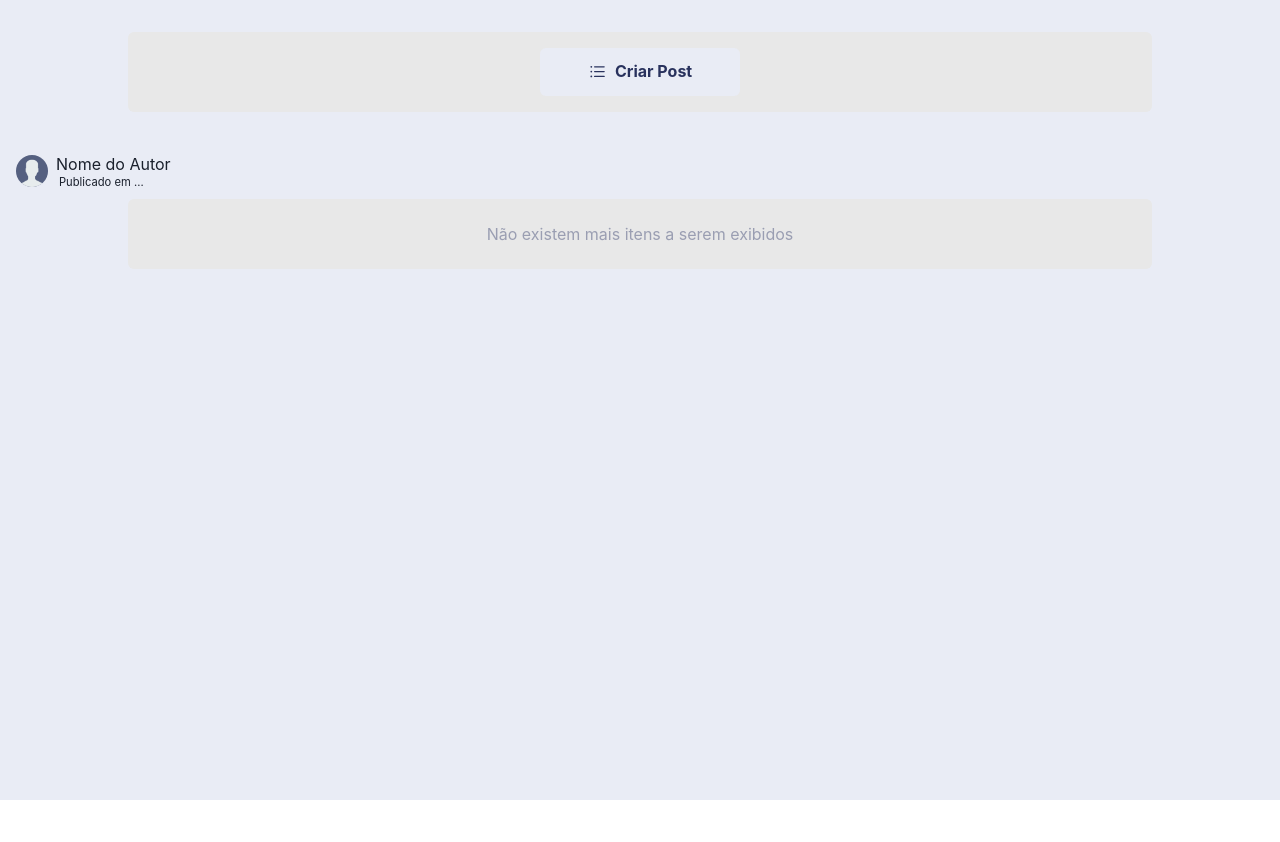
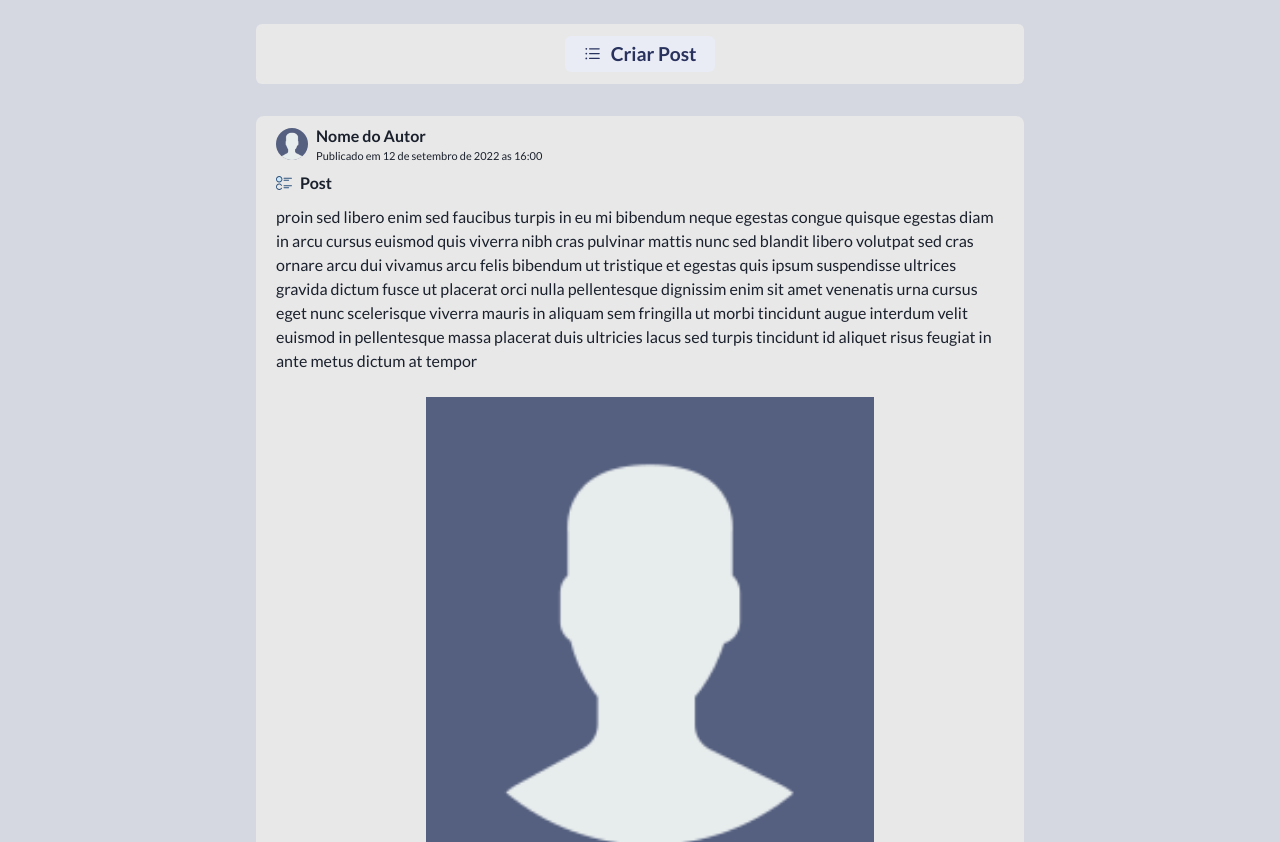
Before and after one commit to ricciardi305/test-feed-social, a React (Vite) app in the folder feed/: page / in a window 1280 px wide. Shown: the top 842 px of the page. Before the commit the page ends 800 px from the top, so only its background shows below. Built offline with nearby package versions, Linux system fonts and the light colour scheme.

Commit message:
post card

```diff
--- a/feed/index.html
+++ b/feed/index.html
@@ -2,9 +2,14 @@
 <html lang="en">
 	<head>
 		<meta charset="UTF-8" />
+		<link rel="preconnect" href="https://fonts.googleapis.com" />
+		<link rel="preconnect" href="https://fonts.gstatic.com" crossorigin />
+		<link
+			href="https://fonts.googleapis.com/css2?family=Lato:wght@400;700&display=swap"
+			rel="stylesheet" />
 		<link rel="icon" type="image/svg+xml" href="/vite.svg" />
 		<meta name="viewport" content="width=device-width, initial-scale=1.0" />
-    <title>Vite + React + TS</title>
+		<title>Teste Feed LinkLei</title>
 	</head>
 	<body>
 		<div id="root"></div>
--- a/feed/src/App.tsx
+++ b/feed/src/App.tsx
@@ -6,14 +6,17 @@ import { PostCard } from './components/PostCard';
 function App() {
 	return (
 		<VStack
-			bgColor={'#E9ECF5'}
+			bgColor={'#d5d8e1'}
 			w='100%'
-			h='100vh'
+			h='100%'
+			minH={'100vh'}
 			alignItems={'center'}
 			justifyContent={'flex-start'}
-			px={4}>
+			px={4}
+			pb={8}
+			fontFamily='Lato, sans-serif'>
 			<FeedHeader />
-			<PostCard />
+			<PostCard /><PostCard /><PostCard /><PostCard /><PostCard /><PostCard /><PostCard />
 			<FeedFooter />
 		</VStack>
 	);
--- a/feed/src/components/FeedFooter/index.tsx
+++ b/feed/src/components/FeedFooter/index.tsx
@@ -5,12 +5,12 @@ export function FeedFooter() {
 		<HStack
 			h={'70px'}
 			w='full'
-			maxW={'1024px'}
+			maxW={'768px'}
 			bgColor='#E8E8E8'
 			justifyContent={'center'}
 			borderRadius={6}
-            my={0} mx={8}>
-			<Text fontSize={"1rem"} color='#9A9EB2' textAlign={"center"}>
+			mx={8}>
+			<Text fontSize={'1rem'} color='#9A9EB2' textAlign={'center'}>
 				Não existem mais itens a serem exibidos
 			</Text>
 		</HStack>
--- a/feed/src/components/FeedHeader/index.tsx
+++ b/feed/src/components/FeedHeader/index.tsx
@@ -5,22 +5,22 @@ import { ListBullets } from 'phosphor-react';
 export function FeedHeader() {
 	return (
 		<HStack
-			h={'80px'}
+			h={'60px'}
 			w='full'
-			maxW={'1024px'}
+			maxW={'768px'}
 			bgColor='#E8E8E8'
 			justifyContent={'center'}
 			borderRadius={6}
-			my={8}>
+			my={6}>
 			<Button
-				leftIcon={<ListBullets color='#29325D' size={"1.2rem"} />}
+				leftIcon={<ListBullets color='#29325D' size={'1.2rem'} />}
 				color='#29325D'
 				bgColor={'#E9ECF5'}
 				fontWeight='bold'
-				fontSize={"1rem"}
-				_hover={{ transform: 'scale(1.1)' }}
+				fontSize={'1.2rem'}
+				_hover={{ transform: 'scale(1.1)', bgColor: '#d5d8e1' }}
 				h='60%'
-				w={200}>
+				w={"150px"}>
 				Criar Post
 			</Button>
 		</HStack>
--- a/feed/src/components/PostCard/index.tsx
+++ b/feed/src/components/PostCard/index.tsx
@@ -1,5 +1,14 @@
-import { Avatar, HStack, Text, VStack } from '@chakra-ui/react';
+import {
+	Avatar,
+	Container,
+	HStack,
+	Image,
+	Text,
+	useMediaQuery,
+	VStack,
+} from '@chakra-ui/react';
 import autor_avatar from '../../assets/avatar_default.png';
+import feedLogo from '../../assets/feed.svg';
 
 interface PostCardProps {
 	autor: string;
@@ -7,21 +16,74 @@ interface PostCardProps {
 	createdAt: string;
 	postType: string;
 	postContent: string;
+	postContentImg: string;
 }
 
 export function PostCard() {
+	const [isSmallerThan430px] = useMediaQuery(['(max-width:425px)']);
 	return (
-		<VStack w={'full'}>
+		<>
+			<VStack
+				w={'full'}
+				maxW={'768px'}
+				mb={4}
+				className='postCard'
+				pl='20px'
+				py='8px'
+				bgColor='#E8E8E8'
+				borderRadius={'8px'}
+				>
 				{/* Cabeçalho do post com infos do autor e data de publi */}
+
 				<HStack justifyContent={'flex-start'} w='full' mx={4}>
 					<Avatar src={autor_avatar} size='sm' />
-				<VStack position={"relative"}>
-					<Text mb="-10px">Nome do Autor</Text>
-					<Text fontSize={'0.7rem'} position={'relative'} left="-12px">
-						Publicado em ...
+
+					{/* Nome do autor e data de publi */}
+
+					<VStack alignItems={'flex-start'}>
+						<Text mb='-8px' fontWeight={"bold"}>Nome do Autor</Text>
+
+						<Text fontSize={11} position={'relative'}>
+							Publicado em 12 de setembro de 2022 as 16:00
 						</Text>
 					</VStack>
 				</HStack>
+
+				<HStack
+					h={10}
+					justify='flex-start'
+					w='full'
+					position={'relative'}
+					top='-10px'>
+					<Image src={feedLogo} boxSize='4' />
+
+					<Text fontWeight={"bold"}>Post</Text>
+				</HStack>
+				<Container
+					maxWidth='full'
+					centerContent
+					position={'relative'}
+					top='-16px'
+					pl={-2}>
+					proin sed libero enim sed faucibus turpis in eu mi bibendum neque
+					egestas congue quisque egestas diam in arcu cursus euismod quis
+					viverra nibh cras pulvinar mattis nunc sed blandit libero volutpat sed
+					cras ornare arcu dui vivamus arcu felis bibendum ut tristique et
+					egestas quis ipsum suspendisse ultrices gravida dictum fusce ut
+					placerat orci nulla pellentesque dignissim enim sit amet venenatis
+					urna cursus eget nunc scelerisque viverra mauris in aliquam sem
+					fringilla ut morbi tincidunt augue interdum velit euismod in
+					pellentesque massa placerat duis ultricies lacus sed turpis tincidunt
+					id aliquet risus feugiat in ante metus dictum at tempor
+				</Container>
+				{/* {props.postContentImg ? <Image src={props.postContentImg} /> : null} */}
+				{isSmallerThan430px ? (
+					<Image src={autor_avatar} boxSize='2xs' />
+				) : (
+					<Image src={autor_avatar} boxSize='md' />
+				)}
 			</VStack>
+			<br />
+		</>
 	);
 }
```
Lines whose indentation alone changed are shown as unchanged.
